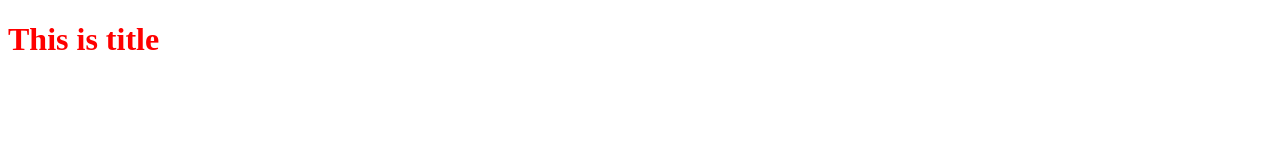
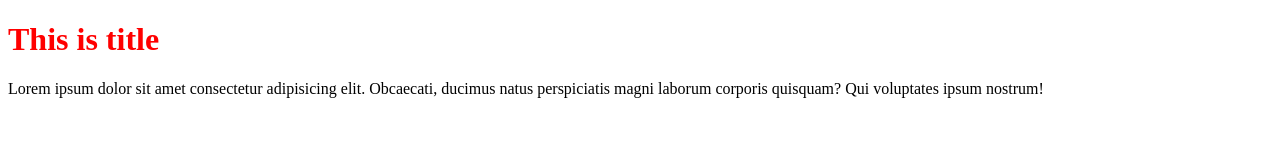
Before and after one commit to mrizwan1070/OpenclassroomsProject, a plain HTML site: page index.html in a window 1280 px wide. Drawn offline with Linux system fonts and the light colour scheme.

Commit message:
files updated

```diff
--- a/index.html
+++ b/index.html
@@ -1,5 +1,6 @@
 <!DOCTYPE html>
 <html lang="en">
+
 <head>
     <meta charset="UTF-8">
     <meta http-equiv="X-UA-Compatible" content="IE=edge">
@@ -7,7 +8,11 @@
     <link rel="stylesheet" href="style.css">
     <title>FirstProject</title>
 </head>
+
 <body>
     <h1>This is title</h1>
+    <p>Lorem ipsum dolor sit amet consectetur adipisicing elit. Obcaecati, ducimus natus perspiciatis magni laborum
+        corporis quisquam? Qui voluptates ipsum nostrum!</p>
 </body>
+
 </html>
--- a/style.css
+++ b/style.css
@@ -1,3 +1,6 @@
 h1{
     color: red;
 }
+*{
+    box-sizing: border-box;
+}
```
